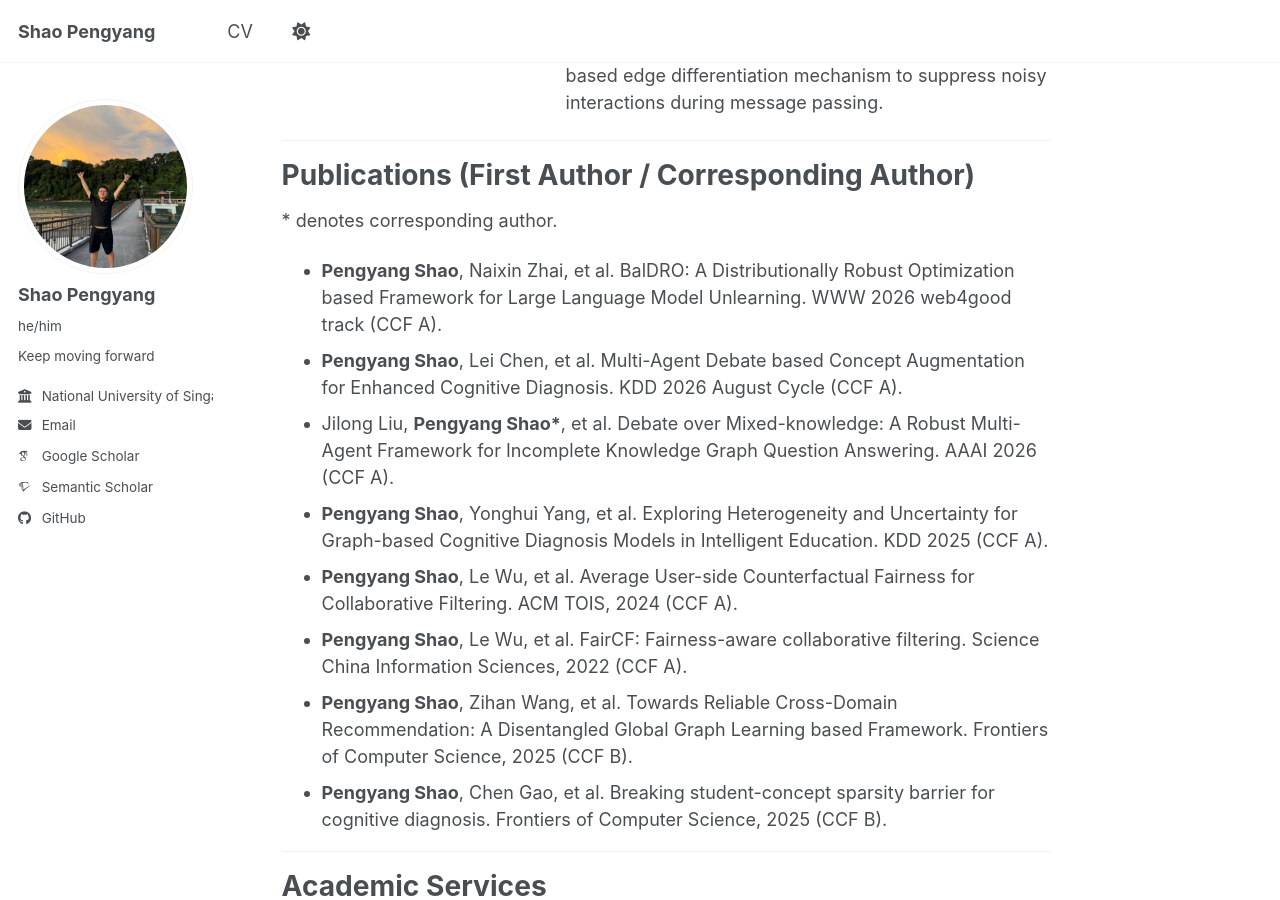
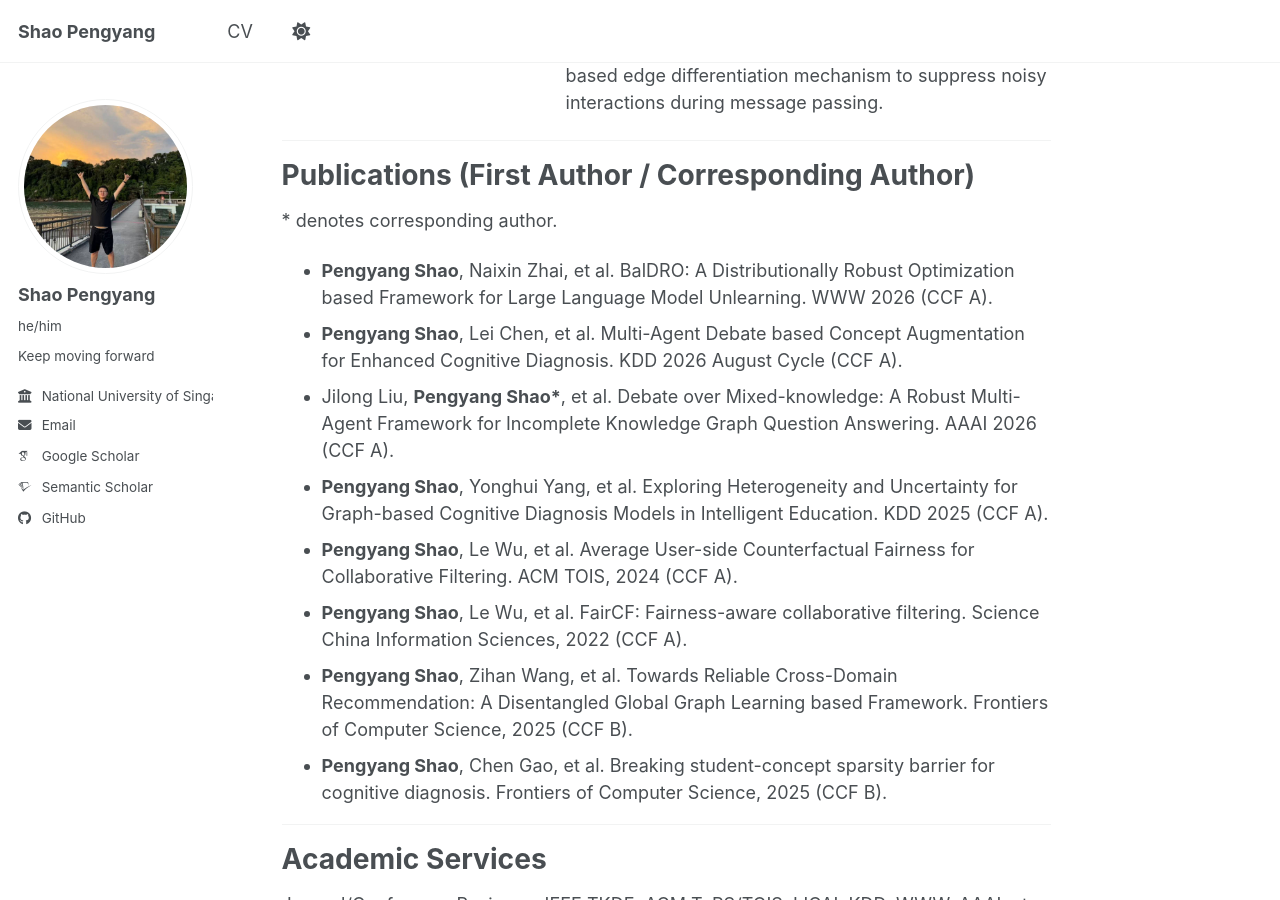
Before and after one commit to ShaoPengyang/ShaoPengyang.github.io, a Jekyll site: the page built from _pages/about.md, in a window 1280 px wide and 900 px high, scrolled down 1064 px. Built offline with Jekyll 4.4.1, drawn with Linux system fonts in a browser that asks for light colours; some web fonts are replaced; a script bundle is joined from its source files by our own code; library files that are not in the unit come from our copies.

Commit message:
Update about.md

```diff
--- a/_pages/about.md
+++ b/_pages/about.md
@@ -80,7 +80,7 @@ Publications (First Author / Corresponding Author)
 \* denotes corresponding author.
 
 
-- **Pengyang Shao**, Naixin Zhai, et al. BalDRO: A Distributionally Robust Optimization based Framework for Large Language Model Unlearning. WWW 2026 web4good track (CCF A).
+- **Pengyang Shao**, Naixin Zhai, et al. BalDRO: A Distributionally Robust Optimization based Framework for Large Language Model Unlearning. WWW 2026 (CCF A).
 - **Pengyang Shao**, Lei Chen, et al. Multi-Agent Debate based Concept Augmentation for Enhanced Cognitive Diagnosis. KDD 2026 August Cycle (CCF A).
 - Jilong Liu, **Pengyang Shao\***, et al. Debate over Mixed-knowledge: A Robust Multi-Agent Framework for Incomplete Knowledge Graph Question Answering. AAAI 2026 (CCF A).
 - **Pengyang Shao**, Yonghui Yang, et al. Exploring Heterogeneity and Uncertainty for Graph-based Cognitive Diagnosis Models in Intelligent Education. KDD 2025 (CCF A).
```
